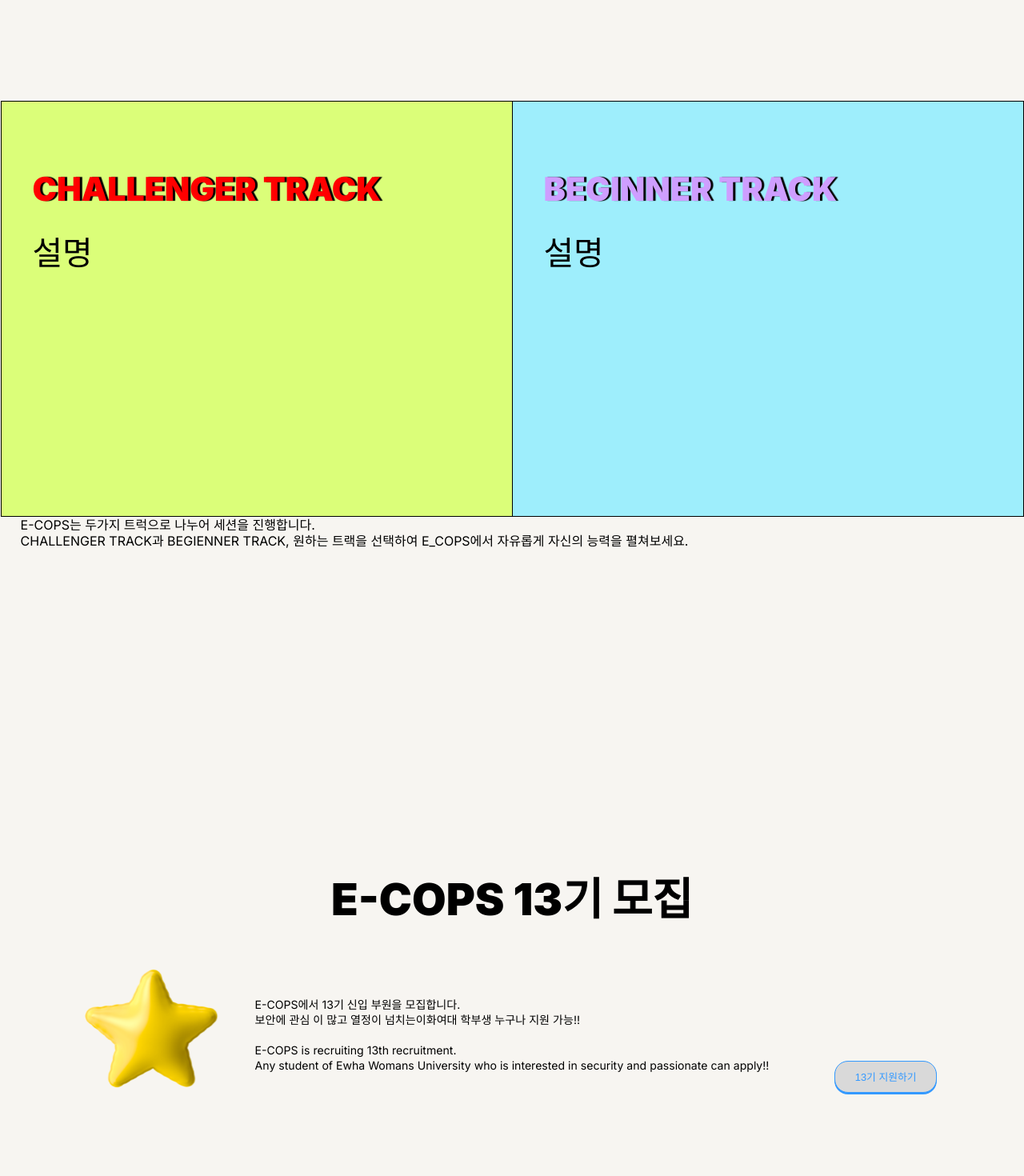
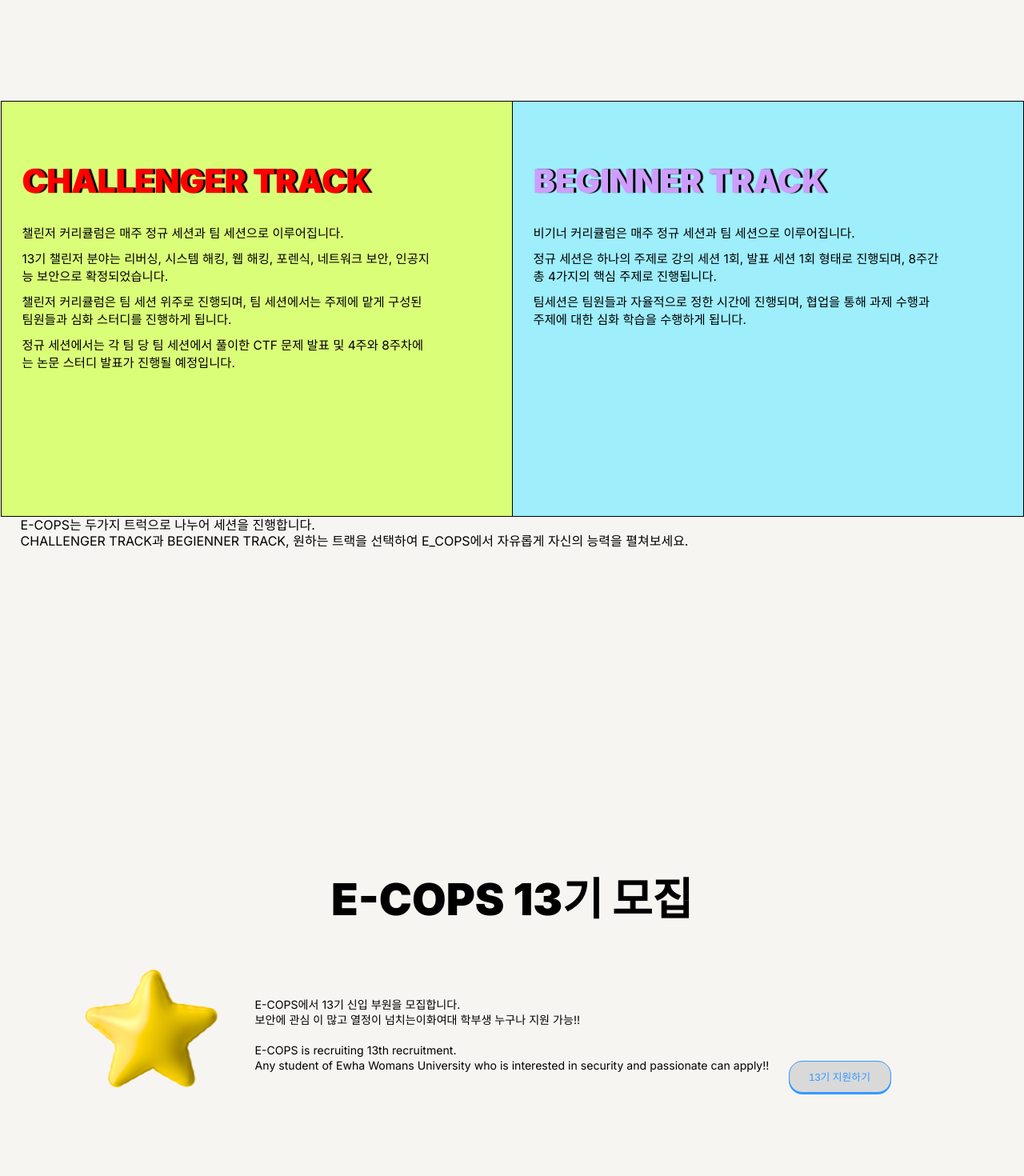
Before and after one commit to E-COPS/12th_web_front, a React (Create React App) app: page /recruiting in a window 1280 px wide. Shown: the part 1180-2650 px from the top of the page at 80% size. Built offline with nearby package versions, Linux system fonts and the light colour scheme.

Commit message:
Recruiting 페이지 수정

```diff
--- a/src/pages/Recruiting.js
+++ b/src/pages/Recruiting.js
@@ -1,18 +1,19 @@
 import { useState } from "react";
 import recruiting_logo from "..//assets/Recruiting_img/recruiting_logo.svg";
 import recruiting_star from "..//assets/Recruiting_img/recruiting_star.svg";
-import recruiting_process from "..//assets/Recruiting_img/recruiting_process.svg";
+import recruiting_process from "..//assets/Recruiting_img/recruiting_process.png";
 import recruiting_up from "..//assets/Recruiting_img/recruituing_up.svg";
-import recruiting_check from "../assets/Recruiting_img/recruiting_check.svg";
-import recruiting_ecops_img from "../assets/Recruiting_img/recruiting_ecops_img.svg";
+import recruiting_check from "../assets/Recruiting_img/recruiting_check.png";
+// import recruiting_ecops_img from "../assets/Recruiting_img/recruiting_check.png";
+// import recruiting_ecops_img from "../assets/Recruiting_img/recruiting_ecops_img.svg";
 import toggle_down from "../assets/Recruiting_img/toggle_down.svg";
 import toggle_up from "../assets/Recruiting_img/toggle_up.svg";
+import { Link } from "react-router-dom";
 
 const Recruiting = () => {
   const [IsCheck, setCheck] = useState([false, false, false]); //토글 구현
   const [IsColor, setColor] = useState([false, false, false]); //토글 색
-  const [IsSelect, setSelect]=useState([false, false, false]); //토글 옆 삼각형
-
+  const [IsSelect, setSelect] = useState([false, false, false]); //토글 옆 삼각형
 
   function handleClick(index) {
     setColor((prevColor) => {
@@ -43,11 +44,22 @@ const Recruiting = () => {
   const CheckToggle = () => {
     return (
       <div className="answerToggle">
-        동아리에서 보안을 열정적으로 성실하게 함께 공부하실 수 있는 분이라면
-        보안 왕초보라도 누구나 환영합니다! 비기너 트랙은 보안 기초 지식 학습을
-        목표로 하기 때문에 배경 지식이나 경험의 유무를 선발에 중점적으로
-        고려하지 않습니다. 중요한 것은 오로지 지원자님의 보안 공부에 대한
-        열정입니다. 지원 과정에서 자신의 열정과 성실성을 최대한 어필해 주세요.
+        <div className="toggle_answer_box">
+          <div>
+            동아리에서 보안을 열정적으로 성실하게 함께 공부하실 수 있는 분이라면
+          </div>
+          <div className="toggle_content">
+            보안 왕초보라도 누구나 환영합니다!
+          </div>
+          <div>비기너 트랙은 보안 기초 지식 학습을 목표로 하기 때문에</div>
+          <div className="toggle_content">
+            배경 지식이나 경험의 유무를 선발에 중점적으로 고려하지 않습니다.
+          </div>
+          <div>중요한 것은 오로지 지원자님의 보안 공부에 대한 열정입니다.</div>
+          <div className="toggle_content">
+            지원 과정에서 자신의 열정과 성실성을 최대한 어필해 주세요.
+          </div>
+        </div>
       </div>
     );
   };
@@ -55,9 +67,19 @@ const Recruiting = () => {
   const CheckToggle1 = () => {
     return (
       <div className="answerToggle">
-        학기말에 비기너 부원들의 수요조사를 받아서 가장 수요가 많은 분야들을
-        다음 기수 챌린저 분야로 선정합니다. 13기 분야는 리버싱, 웹해킹, 포렌식,
-        네트워크 보안, 인공지능 보안으로 확정되었습니다.
+        <div className="toggle_answer_box">
+          <div>학기말에 비기너 부원들의 수요조사를 받아서</div>
+          <div className="toggle_content">
+            가장 수요가 많은 분야들을 다음 기수 챌린저 분야로 선정합니다.
+          </div>
+          <div>
+            13기 분야는 리버싱, 웹해킹, 포렌식, 네트워크 보안, 인공지능 보안으로
+            확정되었고,
+          </div>
+          <div className="toggle_content">
+            후보로 시스템 해킹이 선정되어 있습니다.
+          </div>
+        </div>
       </div>
     );
   };
@@ -65,10 +87,18 @@ const Recruiting = () => {
   const CheckToggle2 = () => {
     return (
       <div className="answerToggle">
-        1년 [ (학기+방학) × 2 ] 이상 활동해야 수료증을 발급받을 수 있습니다.
-        비기너로 들어온 분들은 비기너 1학기+방학을 활동하면 다음 학기는 자동으로
-        챌린저로 1학기+방학동안 활동하게 됩니다. 챌린저로 들어온 분들은 챌린저로
-        1년 이상 활동해야 합니다.
+        <div className="toggle_answer_box">
+          <div className="toggle_content">
+            1년 [ (학기+방학) × 2 ] 이상 활동해야 수료증을 발급받을 수 있습니다.
+          </div>
+          <div>비기너로 들어온 분들은 비기너 1학기+방학을 활동하면</div>
+          <div className="toggle_content">
+            다음 학기는 자동으로 챌린저로 1학기+방학동안 활동하게 됩니다.
+          </div>
+          <div className="toggle_content">
+            챌린저로 들어온 분들은 챌린저로 1년 이상 활동해야 합니다.
+          </div>
+        </div>
       </div>
     );
   };
@@ -84,12 +114,45 @@ const Recruiting = () => {
       </div>
       <div className="recruituing_explain">
         <div className="challenger_box">
-          <text className="red_text">CHALLENGER TRACK</text>
-          <text className="black_text1">설명</text>
+          <div className="red_text_div">
+            <text className="red_text">CHALLENGER TRACK</text>
+          </div>
+          <text className="black_text1">
+            <div className="black_text_inside">
+              챌린저 커리큘럼은 매주 정규 세션과 팀 세션으로 이루어집니다.
+            </div>
+            <div className="black_text_inside">
+              13기 챌린저 분야는 리버싱, 시스템 해킹, 웹 해킹, 포렌식, 네트워크
+              보안, 인공지능 보안으로 확정되었습니다.
+            </div>
+            <div className="black_text_inside">
+              챌린저 커리큘럼은 팀 세션 위주로 진행되며, 팀 세션에서는 주제에
+              맡게 구성된 팀원들과 심화 스터디를 진행하게 됩니다.
+            </div>
+            <div>
+              정규 세션에서는 각 팀 당 팀 세션에서 풀이한 CTF 문제 발표 및 4주와
+              8주차에는 논문 스터디 발표가 진행될 예정입니다.
+            </div>
+          </text>
         </div>
         <div className="begginer_box">
-          <text className="purple_text">BEGINNER TRACK</text>
-          <text className="black_text1">설명</text>
+          <div className="purple_text_div">
+            <text className="purple_text">BEGINNER TRACK</text>
+          </div>
+
+          <text className="black_text1">
+            <div className="black_text_inside">
+              비기너 커리큘럼은 매주 정규 세션과 팀 세션으로 이루어집니다.
+            </div>
+            <div className="black_text_inside">
+              정규 세션은 하나의 주제로 강의 세션 1회, 발표 세션 1회 형태로
+              진행되며, 8주간 총 4가지의 핵심 주제로 진행됩니다.
+            </div>
+            <div className="black_text_inside">
+              팀세션은 팀원들과 자율적으로 정한 시간에 진행되며, 협업을 통해
+              과제 수행과 주제에 대한 심화 학습을 수행하게 됩니다.
+            </div>
+          </text>
         </div>
         <text className="black_text2">
           E-COPS는 두가지 트럭으로 나누어 세션을 진행합니다.
@@ -118,7 +181,11 @@ const Recruiting = () => {
           and passionate can apply!!
           <br />
         </text>
-        <button className="applyButton">13기 지원하기</button>
+        <div>
+          <Link to="https://bit.ly/3sfNMu4">
+            <button className="applyButton">13기 지원하기</button>
+          </Link>
+        </div>
       </div>
       <div className="basicContainer">
         <div className="recruiting_process">
@@ -146,7 +213,11 @@ const Recruiting = () => {
                 지원해도 괜찮을까요?
               </text>
               <div className="toggle_updown">
-                {IsSelect[0]?<img src={toggle_up}/>:<img src={toggle_down}/>}
+                {IsSelect[0] ? (
+                  <img src={toggle_up} />
+                ) : (
+                  <img src={toggle_down} />
+                )}
               </div>
             </button>
             {IsCheck[0] ? (
@@ -166,7 +237,11 @@ const Recruiting = () => {
                 Q: 챌린저 분야는 항상 동일한가요?
               </text>
               <div className="toggle_updown">
-                {IsSelect[1]?<img src={toggle_up}/>:<img src={toggle_down}/>}
+                {IsSelect[1] ? (
+                  <img src={toggle_up} />
+                ) : (
+                  <img src={toggle_down} />
+                )}
               </div>
             </button>
             {IsCheck[1] ? (
@@ -186,7 +261,11 @@ const Recruiting = () => {
                 Q: 필수 활동 기간이 어떻게 되나요?
               </text>
               <div className="toggle_updown">
-                {IsSelect[2]?<img src={toggle_up}/>:<img src={toggle_down}/>}
+                {IsSelect[2] ? (
+                  <img src={toggle_up} />
+                ) : (
+                  <img src={toggle_down} />
+                )}
               </div>
             </button>
             {IsCheck[2] ? <CheckToggle2 /> : null}
@@ -195,15 +274,13 @@ const Recruiting = () => {
       </div>
       <div className="recruiting_extra">
         <div className="basicContainer2">
-          <text className="grayText">
+          {/* <text className="grayText">
             더 궁금한 내용이나 <br />
             문의사항 있으신가요?
-          </text>
+          </text> */}
           <img className="recruiting_check" src={recruiting_check} />
-          <button className="askButton">
-            문의하기
-          </button>
-          <img className="recruiting_ecops_img" src={recruiting_ecops_img} />
+          {/* <button className="askButton">문의하기</button> */}
+          {/* <img className="recruiting_ecops_img" src={recruiting_ecops_img} /> */}
         </div>
       </div>
     </div>
--- a/src/styles/Activity.css
+++ b/src/styles/Activity.css
@@ -119,6 +119,6 @@
 
 .activity_info .sns_link {
   display: flex;
-  padding-top: 3vh;
+  padding-top: 3px;
   justify-content: right;
 }
--- a/src/styles/Recruiting.css
+++ b/src/styles/Recruiting.css
@@ -1,111 +1,123 @@
-.challenger_box{
+.challenger_box {
   box-sizing: border-box;
 
   position: relative;
   width: 50vw;
   height: 65vh;
-left:1px;
+  left: 1px;
   margin-top: 20vw;
 
-background: #DBFE79;
+  padding-top: 70px;
+  padding-left: 2vw;
+  padding-right: 8vw;
+
+  background: #dbfe79;
   border: 1px solid #000000;
-
 }
 
-.begginer_box{
-
+.begginer_box {
   box-sizing: border-box;
 
   position: relative;
   width: 50vw;
-left:50vw;
+  left: 50vw;
   height: 65vh;
-margin-top:-65vh;
+  margin-top: -65vh;
 
-background: #9EEEFC;
+  padding-top: 70px;
+  padding-left: 2vw;
+  padding-right: 8vw;
+
+  background: #9eeefc;
   border: 1px solid #000000;
-
 }
 
-.red_text{
+.red_text_div {
+  padding-bottom: 3vh;
+}
+
+.red_text {
   /* CHALLENGER TRACK */
-position:relative;
-top:10vh;
-left:3vw;
+  /* position: relative;
+  top: 10vh;
+  left: 3vw; */
 
-font-family: 'Inter';
+  font-family: "Inter";
   font-weight: bold;
   font-size: 3.2vw;
   line-height: 58px;
 
-text-shadow: 3px 0px 1px black ;
+  text-shadow: 3px 0px 1px black;
 
-color: #FF0000;
-
-
+  color: #ff0000;
 }
 
-.black_text1{
+.black_text1 {
+  /* position: absolute; */
+  /* top: 25vh;
+  left: 3vw; */
 
-position:absolute;
-top:20vh;
-left:3vw;
+  font-family: "Inter", sans-serif;
+  font-weight: normal;
+  font-size: 1.2vw;
+  /* line-height: 10px; */
 
-font-family: 'Inter';
-font-weight: normal;
-font-size: 3.2vw;
-line-height: 58px;
+  padding-top: 3vw;
 
-color:#000000;
-
+  color: #000000;
 }
 
-.purple_text{
+.black_text_inside {
+  padding-bottom: 10px;
+}
+
+.purple_text_div {
+  padding-bottom: 3vh;
+}
+
+.purple_text {
   /* BEGINNER TRACK */
 
-position:relative;
-top:10vh;
-left:3vw;
+  /* position: relative; */
+  /* top: 10vh; */
+  /* left: 3vw; */
 
-font-family: 'Inter';
+  font-family: "Inter";
   font-weight: bold;
   font-size: 3.2vw;
   line-height: 58px;
   /* identical to box height */
 
-color: #CE9EFF;
+  color: #ce9eff;
 
   text-shadow: 3px 0px 1px black;
-
-
 }
 
-.black_text2{
-    position:relative;
-    left:2vw;
+.black_text2 {
+  position: relative;
+  left: 2vw;
 
-    font-size:16px;
-    font-family: 'Inter';
+  font-size: 16px;
+  font-family: "Inter";
   line-height: 19px;
 }
 
-.basicContainer{
+.basicContainer {
   background-color: #f7f5f1;
   position: relative;
   justify-content: center;
   display: flex;
   min-height: 100vh;
-
 }
 
-.black_text3{
+.black_text3 {
   /* E-COPS 12.5기 모집 */
 
   position: absolute;
-padding-top:50vh;
+  padding-top: 50vh;
   justify-content: center;
 
-font-family: 'Inter';
+  font-family: "Inter";
   font-weight: 700;
   font-size: 4.3vw;
   line-height: 77px;
@@ -113,128 +125,115 @@ line-height: 77px;
   color: #000000;
 }
 
-.recruiting_star{
+.recruiting_star {
   position: relative;
 
-   right:35vw;
-   top:25vh;
+  right: 35vw;
+  top: 25vh;
 
   width: 14vw;
 }
 
-.black_text4{
-
+.black_text4 {
   position: absolute;
-    padding-top:70vh;
+  padding-top: 70vh;
   line-height: 19.36px;
 
-    font-size:1.1vw;
-    font-family: 'Inter';
+  font-size: 1.1vw;
+  font-family: "Inter";
   line-height: 19px;
 }
 
-.applyButton{
-
-
+.applyButton {
   box-sizing: border-box;
 
   position: absolute;
   width: 10vw;
   height: 5vh;
-margin-top:80vh;
-margin-left:73vw;
+  margin-top: 80vh;
+  margin-left: 20vw;
 
-background: #D9D9D9;
-border: 1px solid #3399FF;
+  background: #d9d9d9;
+  border: 1px solid #3399ff;
   border-radius: 17px;
-color:#3399FF;
+  color: #3399ff;
   box-shadow: 0 2px;
-font-size: 1.0vw;
+  font-size: 1vw;
   text-align: center;
-
-
 }
 
-.applyButton:hover{
-    transform:scale(1.2);
+.applyButton:hover {
+  transform: scale(1.2);
   cursor: pointer;
 }
 
-.recruiting_process{
-    position:relative;
-    padding-top:30vh;
+.recruiting_process {
+  position: relative;
+  padding-top: 30vh;
   justify-content: center;
-    width:90vw;
-    padding-bottom:25vh;
+  width: 90vw;
+  padding-bottom: 25vh;
 }
 
-.black_bold_text{
+.black_bold_text {
   /* RECRUITING PROCESS */
-position:relative;
-top:20vh;
-left:25%;
+  position: relative;
+  top: 20vh;
+  left: 25%;
 
-font-family: 'Inter';
+  font-family: "Inter";
   font-style: normal;
   font-weight: 700;
   font-size: 4.3vw;
 
   color: #000000;
-
-
 }
 
-.black_bold_text2{
+.black_bold_text2 {
   /* 자주 묻는 질문 */
 
   position: absolute;
 
-font-family: 'Inter';
+  font-family: "Inter";
   font-style: normal;
   font-weight: 800;
   font-size: 4.3vw;
   line-height: 77px;
 
   color: #000000;
-
 }
 
-.toggleBox{
-    position:relative;
+.toggleBox {
+  position: relative;
   padding-top: 30vh;
 
   text-align: center;
   justify-content: center;
-
-
 }
 
-.questionToggle{
-
-position:relative;
-margin-bottom:3vh;
+.questionToggle {
+  position: relative;
+  margin-bottom: 3vh;
 
   box-sizing: border-box;
 
   width: 86vw;
   height: 10vh;
 
-background: #F0EEEB;
+  background: #f0eeeb;
   border-radius: 5px;
-border:none;
+  border: none;
 
   align-items: center;
   display: flex;
-
-
 }
 
-.toggle_updown{
+.toggle_updown {
   margin-left: auto;
   padding-right: 25px;
 }
 
-.questionToggle2{
+.questionToggle2 {
   position: relative;
 
   box-sizing: border-box;
@@ -242,214 +241,202 @@ display: flex;
   width: 86vw;
   height: 72px;
 
-    background: #FFFFFF;
+  background: #ffffff;
   border-radius: 5px;
-    border:none;
+  border: none;
 
   align-items: center;
   display: flex;
-
-
 }
 
-.answerToggle{
+.answerToggle {
   /*answeBox */
-margin:auto;
+  margin: auto;
+  align-items: center;
 
   margin-bottom: 3vh;
   width: 86vw;
-height: 178px;
+  height: 30vh;
 
-
-background: #F0EEEB;
+  background: #f0eeeb;
 
   display: flex;
-
+  flex-direction: column;
 }
 
-.black_text5{
-
-    font-size:16px;
-    font-family: 'Inter';
+.toggle_answer_box {
+  padding: 2vw;
+  align-self: center;
 }
 
-.basicContainer2{
+.toggle_content {
+  padding-bottom: 10px;
+}
 
+.black_text5 {
+  font-size: 16px;
+  font-family: "Inter";
+  font-weight: bold;
+}
+
+.basicContainer2 {
   position: relative;
   justify-content: center;
   text-align: center;
   display: flex;
 
-    background: #F0EEEB;
-    min-height: 100vh;
+  background: #f0eeeb;
   margin-bottom: 10vh;
-
-
 }
 
-.grayText{
+.grayText {
   /* 더 궁금한 내용이나 문의 사항이 있으신가요? */
 
-font-family: 'Inter';
+  font-family: "Inter";
   font-style: normal;
   font-weight: 700;
   font-size: 4.3vw;
 
-
-color: #A9A7A3;
+  color: #a9a7a3;
 
   position: absolute;
-top:20vh;
-
+  top: 20vh;
 }
 
-.askButton{
+.askButton {
   box-sizing: border-box;
 
   position: absolute;
   width: 10vw;
   height: 5vh;
-    margin-top:80vh;
+  margin-top: 80vh;
 
-    background: #D9D9D9;
-    border: 1px solid #3399FF;
+  background: #d9d9d9;
+  border: 1px solid #3399ff;
   border-radius: 17px;
-    color:#3399FF;
+  color: #3399ff;
   box-shadow: 0 2px;
-    font-size: 1.0vw;
+  font-size: 1vw;
   text-align: center;
 }
 
-.recruiting_check{
-    position:relative;
-    top:10vh;
+.recruiting_check {
+  /* position: relative; */
 
-    width:40vw;
+  width: 100vw;
 }
 
-.recruiting_ecops_img{
+.recruiting_ecops_img {
   position: relative;
 
-    top:30vh;
-    left: 15vw;;
+  top: 30vh;
+  left: 15vw;
 
-    width:22vw;
+  width: 22vw;
 }
 
-
 @media (max-width: 850px) {
-
-    .black_text4{
-        font-size:10px;
+  .black_text4 {
+    font-size: 10px;
   }
 
-    .challenger_box{
+  .challenger_box {
     height: 30vh;
   }
 
-    .begginer_box{
+  .begginer_box {
     margin-top: -30vh;
-        height:30vh;
+    height: 30vh;
   }
 
-    .red_text{
+  .red_text {
     /* CHALLENGER TRACK */
-    top:2vh;
-
+    top: 2vh;
   }
 
-    .black_text1{
-    top:5vh;
-
+  .black_text1 {
+    top: 5vh;
   }
 
-    .purple_text{
-        top:2vh;
+  .purple_text {
+    top: 2vh;
   }
 
-    .black_text2{
-        top:0.4vh;
-
+  .black_text2 {
+    top: 0.4vh;
   }
 
-    .basicContainer{
+  .basicContainer {
     margin-bottom: -28vh;
   }
 
-    .black_text3{
+  .black_text3 {
     /* E-COPS 12.5기 모집 */
     margin-top: -20vh;
     padding-top: -10vh;
   }
 
-    .recruiting_star{
+  .recruiting_star {
     position: relative;
 
     right: 0vw;
-       top:-3vh;
+    top: -3vh;
     width: 14vw;
   }
 
-    .black_text4{
-
+  .black_text4 {
     position: absolute;
-        padding-top:60vh;
+    padding-top: 60vh;
   }
 
-    .applyButton{
-        width:100px;
-        height:3vh;
-        top:-3vh;
-
+  .applyButton {
+    width: 100px;
+    height: 3vh;
+    top: -3vh;
   }
 
-    .applyButton:hover{
-        transform:scale(1.2);
+  .applyButton:hover {
+    transform: scale(1.2);
     cursor: pointer;
   }
 
-    .black_bold_text{
+  .black_bold_text {
     /* RECRUITING PROCESS
     top:10vh;*/
-
   }
 
-    .basicContainer2{
-        margin-top:20vh;
+  .basicContainer2 {
+    margin-top: 20vh;
     min-height: 50vh;
-
   }
 
-    .grayText{
+  .grayText {
     /* 더 궁금한 내용이나 문의 사항이 있으신가요? */
 
-    font-family: 'Inter';
+    font-family: "Inter";
     font-style: normal;
     font-weight: 700;
     font-size: 5vw;
 
-
-    color: #A9A7A3;
+    color: #a9a7a3;
 
     position: absolute;
-    top:7vh;
-
+    top: 7vh;
   }
-    .recruiting_check{
-        top:3vh;
-        width:70vw;
-        left:4vw;
+  .recruiting_check {
+    top: 3vh;
+    width: 70vw;
+    left: 4vw;
   }
 
-    .askButton{
-        top:-40vh;
-        height:3vh;
-        width:15vw;
+  .askButton {
+    top: -40vh;
+    height: 3vh;
+    width: 15vw;
   }
 
-    .recruiting_ecops_img{
-        top:17vh;
-        left:-2vw;
+  .recruiting_ecops_img {
+    top: 17vh;
+    left: -2vw;
   }
-
 }
```
Also changed, not shown: src/assets/Recruiting_img/recruiting_check.png (added), 1 other file (tests, documents, lock files or other folders). Lines whose indentation alone changed are shown as unchanged.
